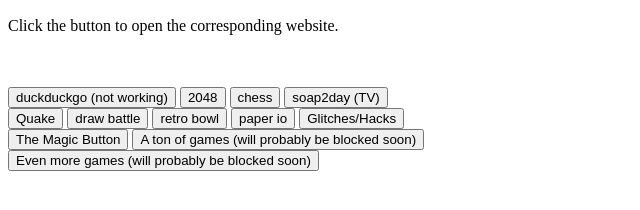
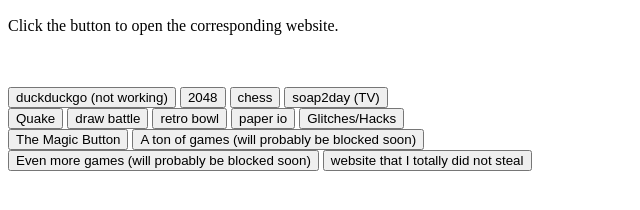
Before and after one commit to 1590404dw/browser, a plain HTML site: page index.html in a window 1280 px wide. Shown: the part 96-306 px from the top of the page, without its empty margins (0-640 px from the left). Drawn offline with Linux system fonts and the light colour scheme.

Commit message:
Update index.html

```diff
--- a/index.html
+++ b/index.html
@@ -104,5 +104,13 @@ function bestFunction() {
 }
 </script>
 
+  <button onclick="chumpFunction()">website that I totally did not steal</button>
+
+<script>
+function chumpFunction() {
+  window.open("https://1590404dw.github.io/I-Stole-This/");
+}
+</script>
+
 </body>
 </html>
```
